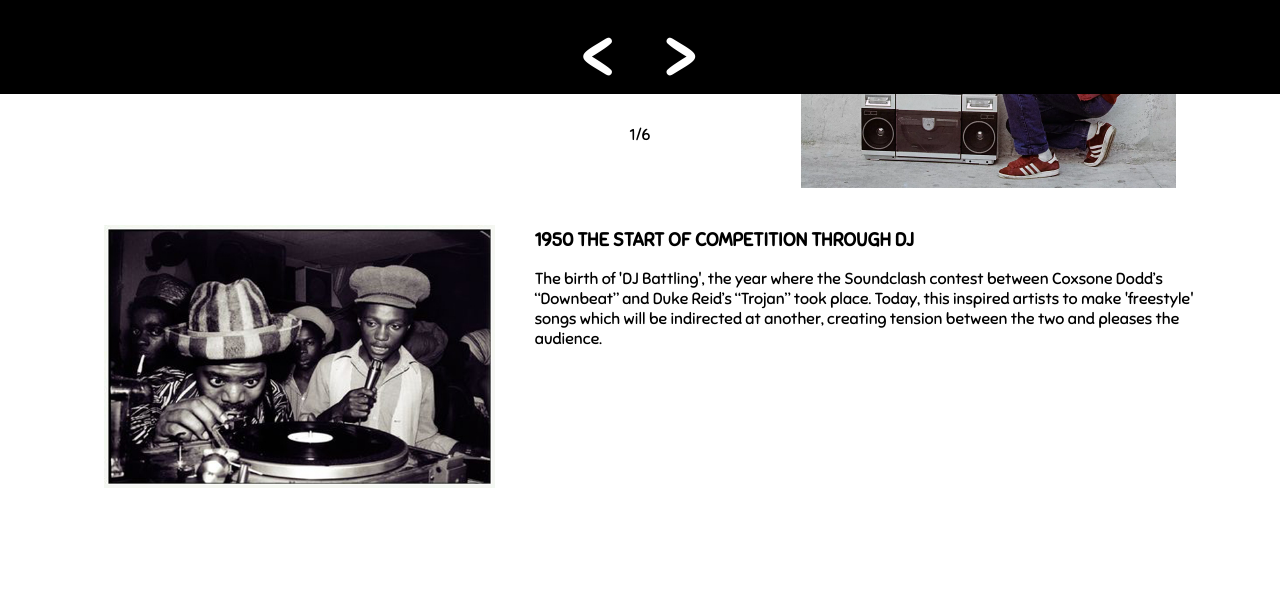
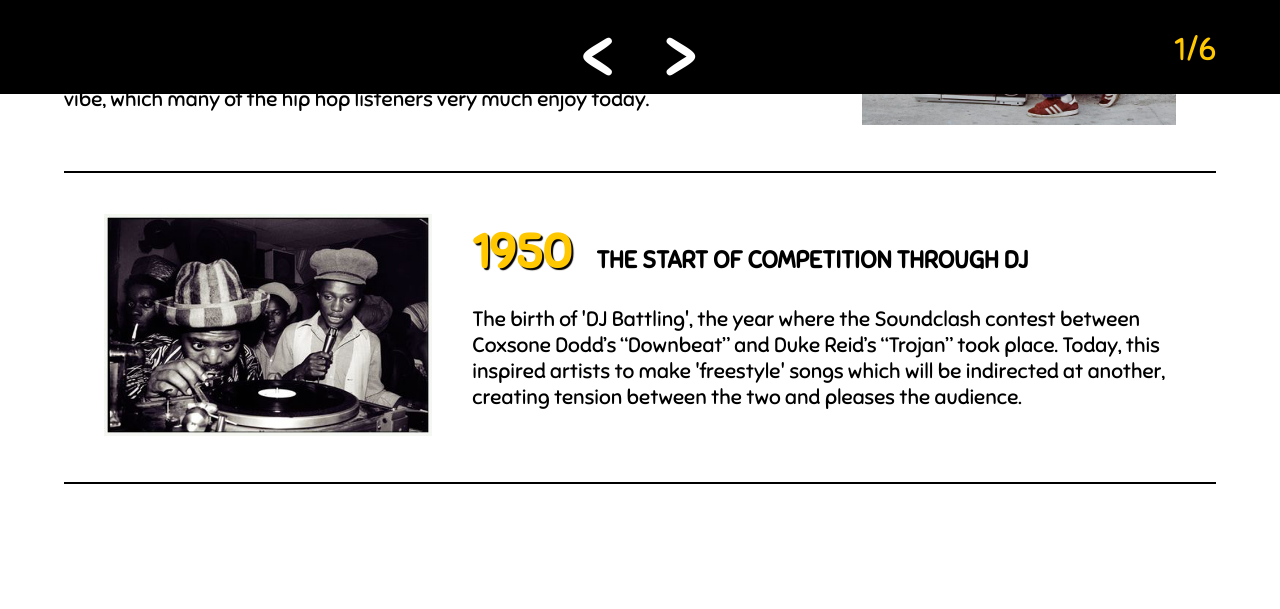
Before and after one commit to josemoraes/hip-hop-evolution, a plain HTML site: page index.html in a window 1280 px wide. Shown: the part 706-1315 px from the top of the page. After the commit the page ends 1290 px from the top, so only its background shows below. Drawn offline with Linux system fonts and the light colour scheme.

Commit message:
Finished page 2

```diff
--- a/assets/css/main.css
+++ b/assets/css/main.css
@@ -41,7 +41,10 @@ body{
 
 .visible{
   display: block;
+  transition: 2s all ease;
 }
+.fade-out { opacity: 0; }
+.fade-in { opacity: 1; }
 
 article{
   display: none;
@@ -58,6 +61,24 @@ ul{ padding: 0; }
 
 .block{
   display: flex;
+  border-bottom: 2px solid;
+  margin-bottom: 25px;
+  padding-bottom: 25px;
+}
+
+.block .year{
+  font-size: 2em;
+  color: #ffc800;
+  margin-right: 20px;
+  text-shadow: 2px 2px 1px #000;
+}
+
+.block h3{
+  font-size: 1.5em;
+}
+
+.block p{
+  font-size: 1.3em;
 }
 
 .block figure{
@@ -74,8 +95,9 @@ ul{ padding: 0; }
 }
 
 .block-title h1 {
-    font-size: 3.5em;
-    border-bottom: 4px solid;
+  font-size: 3.5em;
+  border-bottom: 4px solid;
+  font-size: 'Lilita', sans-serif;
 }
 
 .navigation{
@@ -99,6 +121,14 @@ ul{ padding: 0; }
   padding: 15px 25px;
 }
 
+.navigation .locator{
+  position: absolute;
+  color: #ffc800;
+  font-size: 2em;
+  top: 35%;
+  right: 5%;
+}
+
 .centered-block{
   text-align: center;
   position: absolute;
--- a/index.html
+++ b/index.html
@@ -59,7 +59,7 @@
           <li class="prev"><a href="#!"><</a></li>
           <li class="next"><a href="#!">></a></li>
         </ul>
-        <span class="locator">1/6</span>
+        <div class="locator">1/6</div>
       </div>
     </div>
   </article>
```
